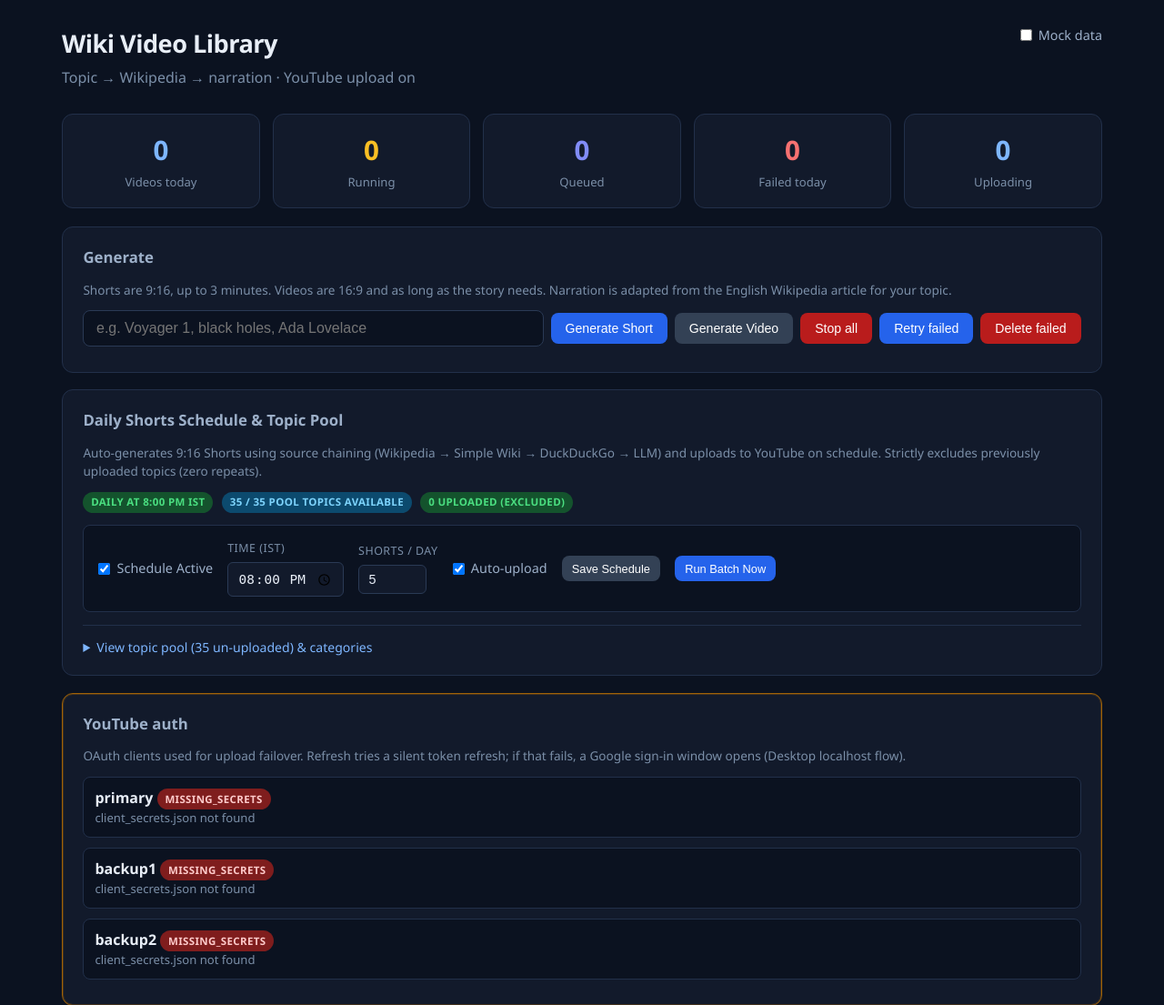
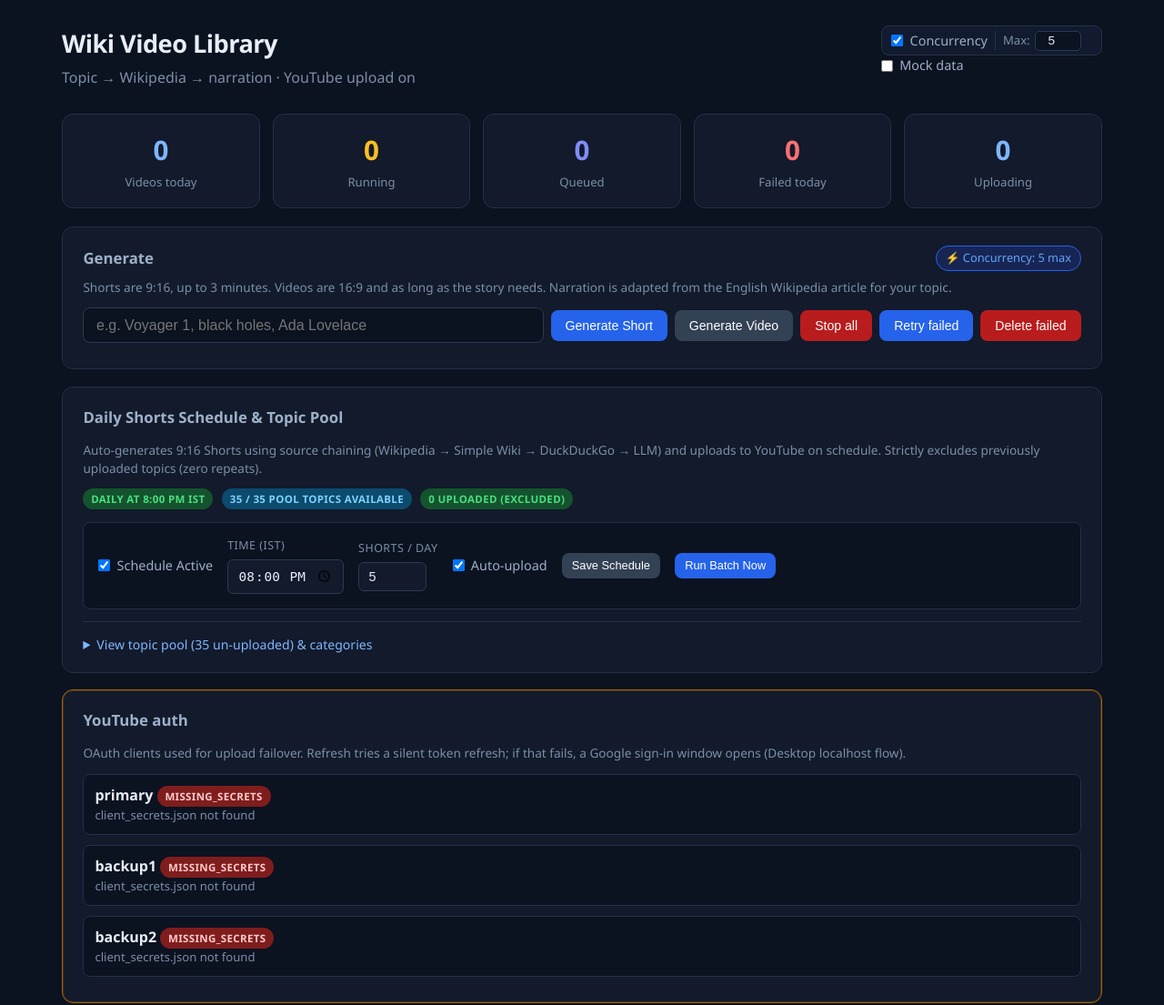
Before and after one commit to bastianjosekottekudy-cmyk/wiki-video-pipeline, a FastAPI app: page /?fmt=short in a window 1280 px wide. Shown: the top 1105 px of the page at 91% size. Run offline with FastAPI, Linux system fonts and the light colour scheme; data that the repository does not hold is empty.

Commit message:
Add dashboard concurrency controls and dynamic limiter
Enable concurrency toggle and maximum concurrency controls in dashboard header mirroring news-shorts pipeline. Add ConcurrencyLimiter class with runtime updates, GET/POST /api/concurrency endpoints, and batch thread pool execution.

```diff
--- a/config/pipeline.yaml
+++ b/config/pipeline.yaml
@@ -1,3 +1,5 @@
+concurrency_enabled: true
+max_parallel_jobs: 5
 web:
   host: 127.0.0.1
   port: 8082
--- a/src/web/app.py
+++ b/src/web/app.py
@@ -3,6 +3,7 @@
 from __future__ import annotations
 
 import asyncio
+import concurrent.futures
 import json
 import logging
 import shutil
@@ -22,8 +23,11 @@ from pydantic import BaseModel, Field
 from src.config import (
     OUTPUT_DIR,
     add_topic_to_pool,
+    load_execution_config,
+    load_pipeline_concurrency,
     load_pipeline_config,
     load_schedule_config,
+    update_pipeline_concurrency,
     update_schedule_config,
 )
 from src.db import store
@@ -48,9 +52,55 @@ app.mount("/static", StaticFiles(directory=str(WEB_DIR / "static")), name="stati
 
 _running_lock = threading.Lock()
 _running_jobs: set[str] = set()
-_generate_semaphore = threading.Semaphore(4)
 _upload_lock = threading.Lock()
 _uploading_runs: set[int] = set()
+
+
+class ConcurrencyLimiter:
+    """Thread-safe dynamic concurrency limiter supporting runtime limit updates."""
+
+    def __init__(self, limit: int = 5):
+        self._lock = threading.Lock()
+        self._cv = threading.Condition(self._lock)
+        self._active = 0
+        self._limit = max(1, int(limit))
+
+    @property
+    def limit(self) -> int:
+        with self._lock:
+            return self._limit
+
+    @property
+    def active_count(self) -> int:
+        with self._lock:
+            return self._active
+
+    def set_limit(self, new_limit: int) -> None:
+        with self._cv:
+            self._limit = max(1, int(new_limit))
+            self._cv.notify_all()
+
+    def acquire(self) -> None:
+        with self._cv:
+            while self._active >= self._limit:
+                self._cv.wait()
+            self._active += 1
+
+    def release(self) -> None:
+        with self._cv:
+            self._active = max(0, self._active - 1)
+            self._cv.notify_all()
+
+    def __enter__(self):
+        self.acquire()
+        return self
+
+    def __exit__(self, exc_type, exc_val, exc_tb):
+        self.release()
+
+
+_concurrency_init = load_pipeline_concurrency()
+_generate_semaphore = ConcurrencyLimiter(_concurrency_init["effective_limit"])
 
 
 class ScheduleUpdateIn(BaseModel):
@@ -80,10 +130,9 @@ def _scheduled_daily_shorts() -> None:
 
     def _bg() -> None:
         try:
-            with _generate_semaphore:
-                from src.pipeline import run_scheduled_shorts_batch
+            from src.pipeline import run_scheduled_shorts_batch
 
-                run_scheduled_shorts_batch()
+            run_scheduled_shorts_batch()
         except Exception as exc:  # noqa: BLE001
             logger.exception("Scheduled daily shorts batch failed: %s", exc)
         finally:
@@ -379,6 +428,7 @@ async def index(
         except Exception as exc:  # noqa: BLE001
             logger.warning("YouTube client probe failed: %s", exc)
             youtube_clients = []
+    conc = load_pipeline_concurrency()
     return templates.TemplateResponse(
         request,
         "index.html",
@@ -391,6 +441,9 @@ async def index(
             "has_running": has_running,
             "has_queued": has_queued,
             "has_uploading": has_uploading,
+            "concurrency_enabled": conc["concurrency_enabled"],
+            "max_parallel_jobs": conc["max_parallel_jobs"],
+            "effective_concurrency": _generate_semaphore.limit,
             "youtube_enabled": youtube_on,
             "youtube_clients": youtube_clients,
             "youtube_auth_warning": any(
@@ -728,26 +781,26 @@ def api_retry_failed(
         from src.job_control import JobStoppedError, check_stop
         from src.pipeline import retry_single_topic
 
-        for rid, topic, fmt in runs_to_retry:
+        def _retry_one(rid: int, topic: str, fmt: str) -> None:
             key = _job_key(topic, fmt)
             try:
                 check_stop(rid, topic)
             except JobStoppedError:
-                logger.info("Batch retry cancelled by stop request")
+                logger.info("Batch retry stopped by user for run %s (%r)", rid, topic)
                 store.stop_run(rid, reason="Stopped by user while queued")
-                break
+                return
 
             curr = store.get_run(rid)
             if curr and curr.get("status") == "stopped":
                 logger.info("Retry run %s was stopped while queued; skipping", rid)
-                continue
+                return
 
             with _generate_semaphore:
                 try:
                     check_stop(rid, topic)
                     with _running_lock:
                         if key in _running_jobs:
-                            continue
+                            return
                         _running_jobs.add(key)
                     retry_single_topic(
                         rid,
@@ -757,12 +810,25 @@ def api_retry_failed(
                 except JobStoppedError:
                     logger.info("Queued retry %s for %s stopped by user", rid, topic)
                     store.stop_run(rid, reason="Stopped by user")
-                    break
                 except Exception:
                     logger.exception("Batch retry failed for run %s", rid)
                 finally:
                     with _running_lock:
                         _running_jobs.discard(key)
+
+        effective_limit = _generate_semaphore.limit
+        if effective_limit > 1 and len(runs_to_retry) > 1:
+            with concurrent.futures.ThreadPoolExecutor(
+                max_workers=effective_limit, thread_name_prefix="retry_failed"
+            ) as executor:
+                futures = [
+                    executor.submit(_retry_one, rid, topic, fmt)
+                    for rid, topic, fmt in runs_to_retry
+                ]
+                concurrent.futures.wait(futures)
+        else:
+            for rid, topic, fmt in runs_to_retry:
+                _retry_one(rid, topic, fmt)
 
     background_tasks.add_task(_bg_batch_retry)
     return JSONResponse({
@@ -860,6 +926,72 @@ async def api_generate(
     return JSONResponse({"status": "queued", "run_id": rid, "topic": topic, "format": fmt})
 
 
+@app.get("/api/concurrency")
+async def api_get_concurrency() -> JSONResponse:
+    state = load_pipeline_concurrency()
+    return JSONResponse(
+        {
+            "ok": True,
+            "status": "ok",
+            "enabled": state["concurrency_enabled"],
+            "max_parallel_jobs": state["max_parallel_jobs"],
+            "effective_limit": _generate_semaphore.limit,
+            "active_jobs": _generate_semaphore.active_count,
+        }
+    )
+
+
+@app.post("/api/concurrency")
+async def api_set_concurrency(request: Request) -> JSONResponse:
+    payload: dict[str, Any] = {}
+    content_type = request.headers.get("content-type", "")
+    if "application/json" in content_type:
+        try:
+            payload = await request.json()
+        except Exception:
+            payload = {}
+    else:
+        try:
+            form = await request.form()
+            for k, v in form.items():
+                payload[k] = v
+        except Exception:
+            payload = {}
+
+    enabled: bool | None = None
+    if "enabled" in payload:
+        val = payload["enabled"]
+        if isinstance(val, bool):
+            enabled = val
+        elif isinstance(val, str):
+            enabled = val.strip().lower() in ("true", "1", "on", "yes")
+
+    max_parallel_jobs: int | None = None
+    if "max_parallel_jobs" in payload:
+        try:
+            max_parallel_jobs = int(payload["max_parallel_jobs"])
+        except (ValueError, TypeError):
+            pass
+
+    updated = update_pipeline_concurrency(
+        enabled=enabled,
+        max_parallel=max_parallel_jobs,
+    )
+    _generate_semaphore.set_limit(updated["effective_limit"])
+
+    return JSONResponse(
+        {
+            "ok": True,
+            "status": "ok",
+            "message": "Concurrency settings updated",
+            "enabled": updated["concurrency_enabled"],
+            "max_parallel_jobs": updated["max_parallel_jobs"],
+            "effective_limit": updated["effective_limit"],
+            "active_jobs": _generate_semaphore.active_count,
+        }
+    )
+
+
 @app.get("/api/schedule")
 async def api_get_schedule() -> JSONResponse:
     """Get current schedule status, next run times, and topic count."""
@@ -924,12 +1056,11 @@ async def api_schedule_run_now(
 
     def _bg(run_count: int, upload_flag: bool) -> None:
         try:
-            with _generate_semaphore:
-                from src.pipeline import run_scheduled_shorts_batch
+            from src.pipeline import run_scheduled_shorts_batch
 
-                run_scheduled_shorts_batch(
-                    count=run_count, auto_upload=upload_flag
-                )
+            run_scheduled_shorts_batch(
+                count=run_count, auto_upload=upload_flag
+            )
         except Exception:
             logger.exception("Manual run-now batch failed")
         finally:
--- a/src/web/static/style.css
+++ b/src/web/static/style.css
@@ -604,3 +604,87 @@ a { color: #7eb6ff; }
   opacity: 0.5;
   background: #182234;
 }
+
+.concurrency-widget {
+  display: flex;
+  align-items: center;
+  gap: 0.5rem;
+  background: #111a2e;
+  padding: 0.3rem 0.65rem;
+  border-radius: 8px;
+  border: 1px solid #243247;
+}
+
+.concurrency-max-wrap {
+  display: inline-flex;
+  align-items: center;
+  gap: 0.35rem;
+  border-left: 1px solid #243247;
+  padding-left: 0.5rem;
+}
+
+.concurrency-label {
+  color: #7b8fa8;
+  font-size: 0.82rem;
+}
+
+.concurrency-input {
+  width: 3.2rem;
+  background: #0b1220;
+  border: 1px solid #2a3a55;
+  color: #e8eef7;
+  border-radius: 5px;
+  padding: 0.15rem 0.35rem;
+  font-size: 0.85rem;
+  text-align: center;
+}
+
+.concurrency-input:focus {
+  outline: none;
+  border-color: #3b82f6;
+}
+
+.concurrency-status-msg {
+  font-size: 0.78rem;
+  margin-left: 0.2rem;
+  transition: opacity 0.2s ease;
+}
+
+.concurrency-status-msg.success {
+  color: #34d399;
+}
+
+.concurrency-status-msg.error {
+  color: #f87171;
+}
+
+.panel-head-row {
+  display: flex;
+  justify-content: space-between;
+  align-items: center;
+  flex-wrap: wrap;
+  gap: 0.6rem;
+  margin-bottom: 0.4rem;
+}
+
+.panel-head-row h2 {
+  margin-bottom: 0;
+}
+
+.concurrency-badge {
+  display: inline-flex;
+  align-items: center;
+  font-size: 0.8rem;
+  padding: 0.2rem 0.6rem;
+  border-radius: 999px;
+  background: #172554;
+  color: #60a5fa;
+  border: 1px solid #2563eb;
+  font-weight: 500;
+}
+
+.concurrency-badge.sequential {
+  color: #f59e0b;
+  border-color: #b45309;
+  background: #291e0a;
+}
--- a/src/web/templates/index.html
+++ b/src/web/templates/index.html
@@ -16,6 +16,17 @@
       <p class="subtitle">Topic → Wikipedia → narration{% if youtube_enabled %} · YouTube upload on{% endif %}</p>
     </div>
     <div class="header-actions">
+      <div class="concurrency-widget" id="concurrency-widget">
+        <label class="toggle" title="Enable or disable concurrent execution">
+          <input type="checkbox" id="concurrency-toggle" {% if concurrency_enabled %}checked{% endif %} onchange="updateConcurrency()">
+          <span>Concurrency</span>
+        </label>
+        <div class="concurrency-max-wrap" id="concurrency-max-wrap" {% if not concurrency_enabled %}style="display: none;"{% endif %}>
+          <label for="concurrency-max" class="concurrency-label">Max:</label>
+          <input type="number" id="concurrency-max" min="1" max="20" value="{{ max_parallel_jobs }}" onchange="updateConcurrency()" onkeydown="if(event.key==='Enter')updateConcurrency()" class="concurrency-input" title="Maximum concurrent jobs">
+        </div>
+        <span id="concurrency-status-msg" class="concurrency-status-msg"></span>
+      </div>
       <label class="toggle">
         <input type="checkbox" id="mock-toggle">
         <span>Mock data</span>
@@ -48,7 +59,16 @@
 
   <section class="panel generate-panel">
     <div class="panel-head">
-      <h2>Generate</h2>
+      <div class="panel-head-row">
+        <h2>Generate</h2>
+        <span class="concurrency-badge {% if not concurrency_enabled %}sequential{% endif %}" id="concurrency-badge">
+          {% if concurrency_enabled %}
+          ⚡ Concurrency: {{ max_parallel_jobs }} max
+          {% else %}
+          ⏸ Sequential (1 at a time)
+          {% endif %}
+        </span>
+      </div>
       <p class="hint">
         Shorts are 9:16, up to 3 minutes. Videos are 16:9 and as long as the story needs.
         Narration is adapted from the English Wikipedia article for your topic.
@@ -279,6 +299,54 @@
   </section>
 
   <script>
+    async function updateConcurrency() {
+      const toggle = document.getElementById('concurrency-toggle');
+      const maxInput = document.getElementById('concurrency-max');
+      const maxWrap = document.getElementById('concurrency-max-wrap');
+      const statusMsg = document.getElementById('concurrency-status-msg');
+      const badge = document.getElementById('concurrency-badge');
+
+      const enabled = toggle ? toggle.checked : true;
+      let maxVal = parseInt(maxInput ? maxInput.value : 5, 10);
+      if (isNaN(maxVal) || maxVal < 1) maxVal = 1;
+      if (maxVal > 20) maxVal = 20;
+      if (maxInput) maxInput.value = maxVal;
+
+      if (maxWrap) {
+        maxWrap.style.display = enabled ? 'inline-flex' : 'none';
+      }
+
+      try {
+        const res = await fetch('/api/concurrency', {
+          method: 'POST',
+          headers: { 'Content-Type': 'application/json' },
+          body: JSON.stringify({ enabled: enabled, max_parallel_jobs: maxVal }),
+        });
+        const data = await res.json();
+        if (res.ok && data.ok) {
+          if (statusMsg) {
+            statusMsg.textContent = 'Saved!';
+            statusMsg.className = 'concurrency-status-msg success';
+            setTimeout(() => { if (statusMsg.textContent === 'Saved!') statusMsg.textContent = ''; }, 2000);
+          }
+          if (badge) {
+            badge.textContent = data.enabled ? `⚡ Concurrency: ${data.max_parallel_jobs} max` : '⏸ Sequential (1 at a time)';
+            badge.className = data.enabled ? 'concurrency-badge' : 'concurrency-badge sequential';
+          }
+        } else {
+          if (statusMsg) {
+            statusMsg.textContent = data.detail || 'Error saving';
+            statusMsg.className = 'concurrency-status-msg error';
+          }
+        }
+      } catch (err) {
+        if (statusMsg) {
+          statusMsg.textContent = 'Network error';
+          statusMsg.className = 'concurrency-status-msg error';
+        }
+      }
+    }
+
     async function generate(fmt) {
       const status = document.getElementById('trigger-status');
       const topic = (document.getElementById('topic-input').value || '').trim();
```
Also changed, not shown: src/config.py (+66 -0 lines), src/pipeline.py (+49 -11 lines).
